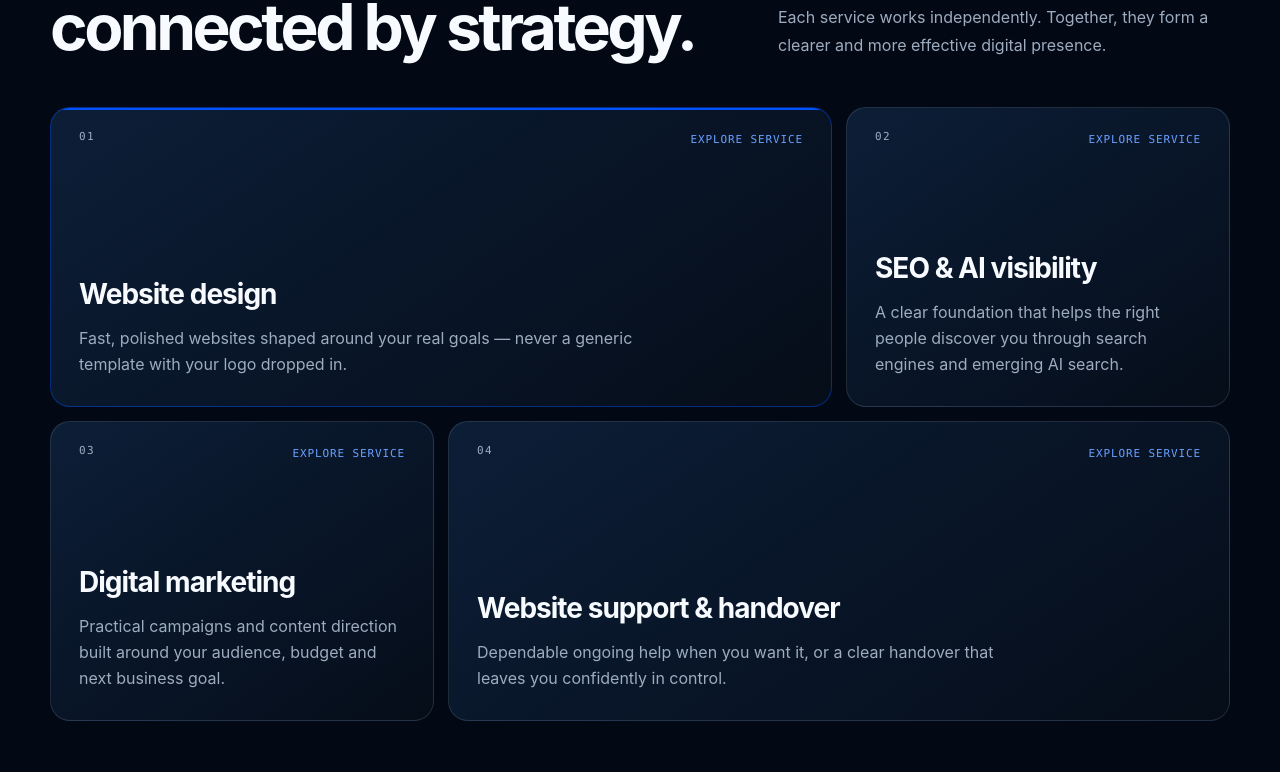
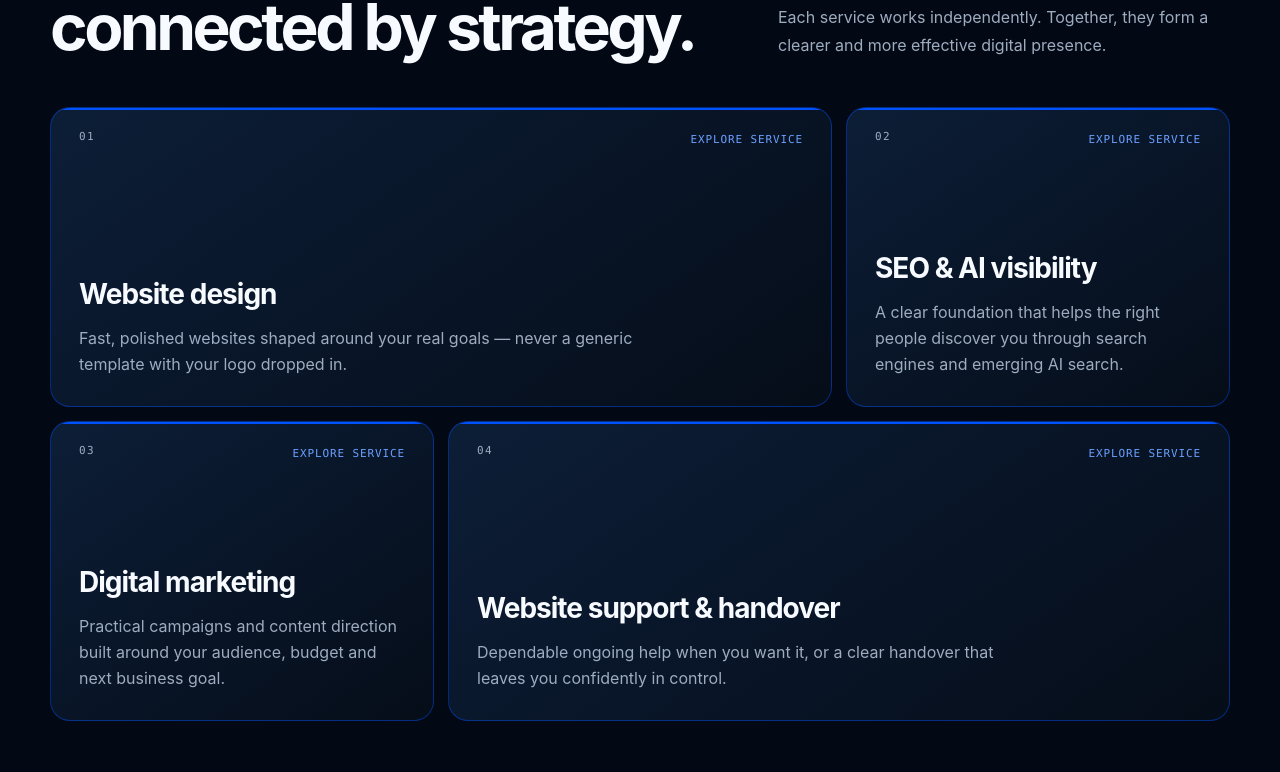
Before and after one commit to BLX-Solutions/blx-website, a Next.js app: page / in a window 1280 px wide. Shown: the part 1188-1960 px from the top of the page. Built offline with nearby package versions, Linux system fonts and the light colour scheme.

Commit message:
Extend BLX Compile to every service card

```diff
--- a/app/page.tsx
+++ b/app/page.tsx
@@ -66,9 +66,7 @@ export default function Home() {
           <div className="service-grid">
             {services.map((service) => {
               const content = <><span className="service-number">{service.number}</span><div><h3>{service.title}</h3><p>{service.shortDescription}</p></div><span className="card-arrow" aria-hidden="true">Explore service</span></>;
-              return service.slug === "website-design"
-                ? <CompileLink className={`${service.className} service-card--compile`} href={`/services/${service.slug}`} key={service.number} label={service.title}>{content}</CompileLink>
-                : <Link className={service.className} href={`/services/${service.slug}`} key={service.number}>{content}</Link>;
+              return <CompileLink className={`${service.className} service-card--compile`} href={`/services/${service.slug}`} key={service.number} label={service.title} route={service.number}>{content}</CompileLink>;
             })}
           </div>
         </section>
@@ -100,7 +98,7 @@ export default function Home() {
           <div className="phase-card">
             <span className="card-label">BLX Compile</span>
             <div className="compile-preview"><span>BLX</span><span className="compile-cursor" aria-hidden="true" /></div>
-            <p>The Website Design card is the first BLX Compile route, turning navigation into part of the story.</p>
+            <p>Every service route uses BLX Compile, turning navigation into a small expression of the strategy behind the work.</p>
           </div>
         </section>
 
```
